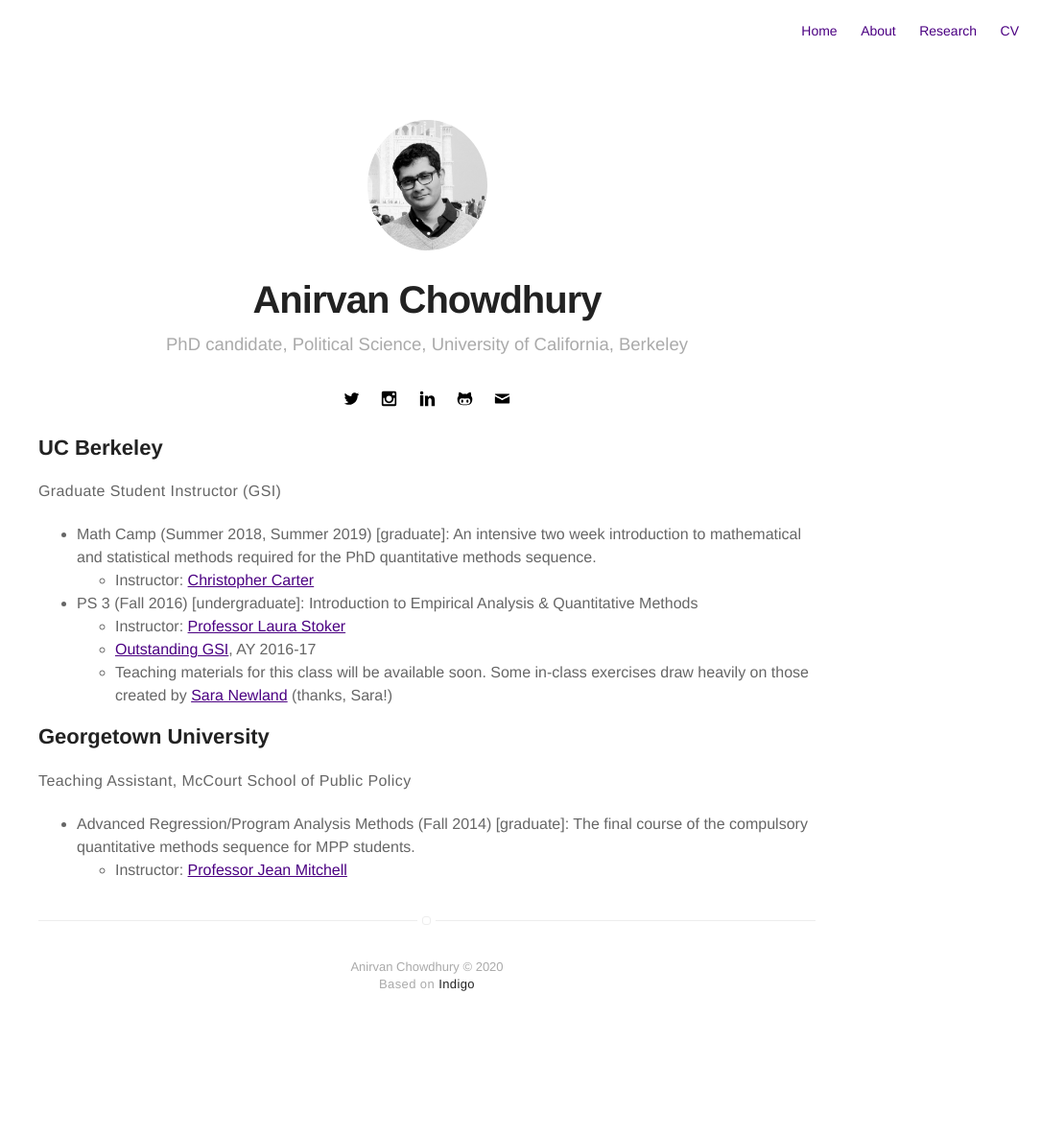
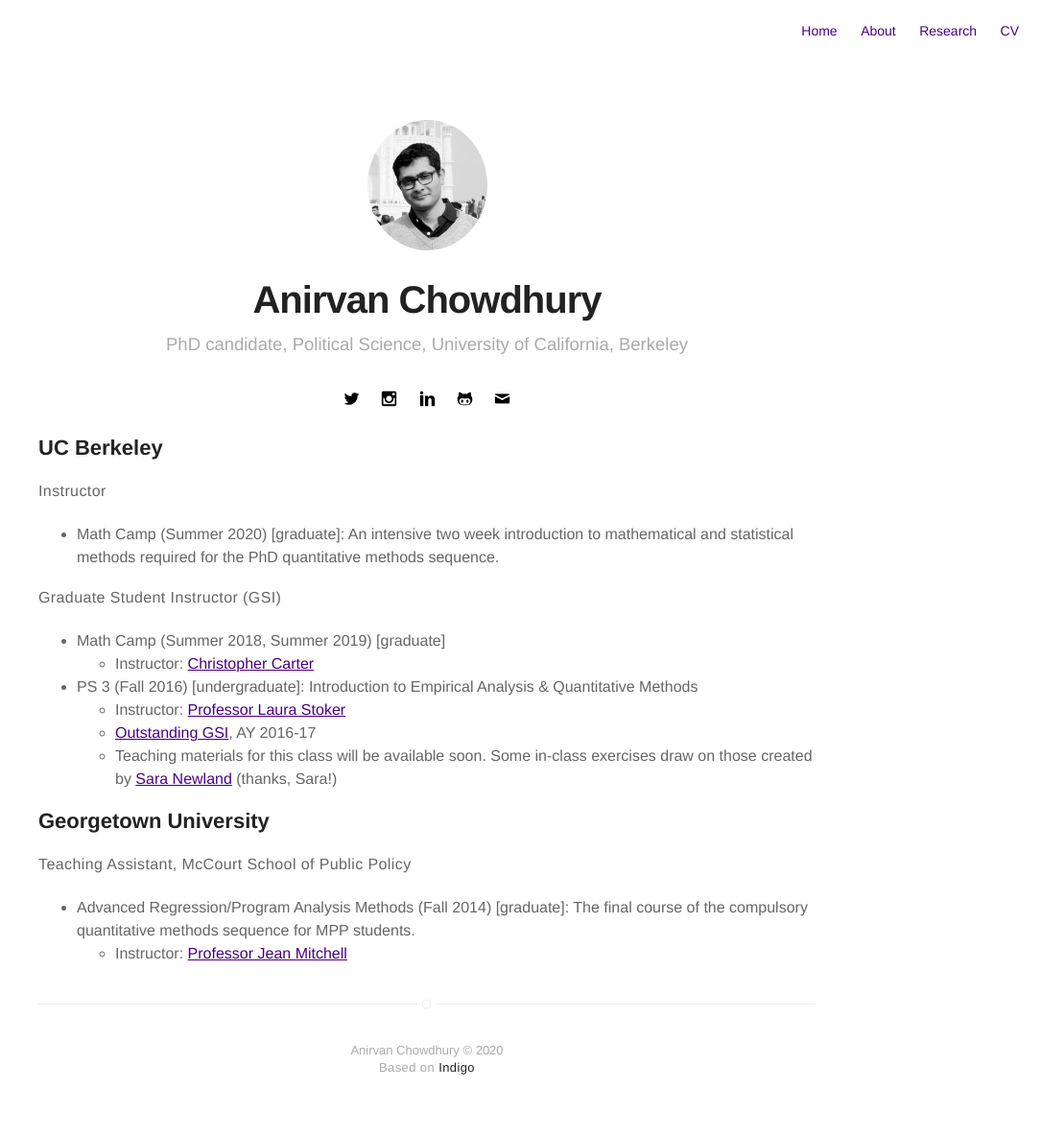
Before and after one commit to anirvanchowdhury/anirvanchowdhury.github.io, a Jekyll site: the page built from teaching.md, in a window 1280 px wide. Shown: the whole page at 96% size, without its empty margins (195-1280 px from the left). Built offline with Jekyll 4.4.1, drawn with Linux system fonts in a browser that asks for light colours; before the commit the page ends 1097 px from its top, so only the background shows below that.

Commit message:
Update teaching.md

```diff
--- a/teaching.md
+++ b/teaching.md
@@ -5,13 +5,16 @@ permalink: /teaching/index.html
 ---
 
 ## UC Berkeley
+Instructor
+* Math Camp (Summer 2020) [graduate]: An intensive two week introduction to mathematical and statistical methods required for the PhD quantitative methods sequence.
+
 Graduate Student Instructor (GSI)
-* Math Camp (Summer 2018, Summer 2019) [graduate]: An intensive two week introduction to mathematical and statistical methods required for the PhD quantitative methods sequence.
+* Math Camp (Summer 2018, Summer 2019) [graduate]
 	- Instructor: [Christopher Carter](http://christopherleecarter.com/)
 * PS 3 (Fall 2016) [undergraduate]: Introduction to Empirical Analysis & Quantitative Methods
 	- Instructor: [Professor Laura Stoker](http://polisci.berkeley.edu/people/person/laura-stoker)
 	- [Outstanding GSI](http://gsi.berkeley.edu/programs-services/award-programs/ogsi/), AY 2016-17
-	- Teaching materials for this class will be available soon. Some in-class exercises draw heavily on those created by [Sara Newland](https://scholar.harvard.edu/snewland) (thanks, Sara!)
+	- Teaching materials for this class will be available soon. Some in-class exercises draw on those created by [Sara Newland](https://scholar.harvard.edu/snewland) (thanks, Sara!)
 
 ## Georgetown University
 Teaching Assistant, McCourt School of Public Policy
```
